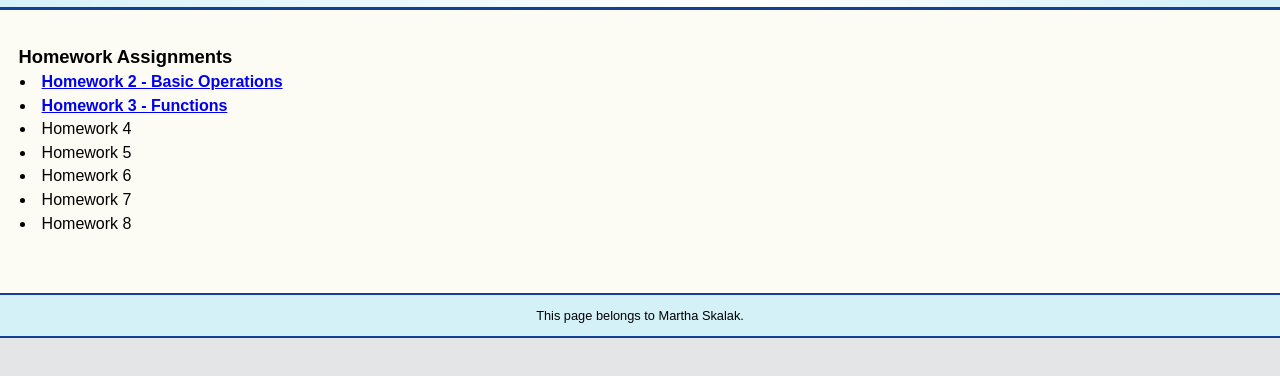
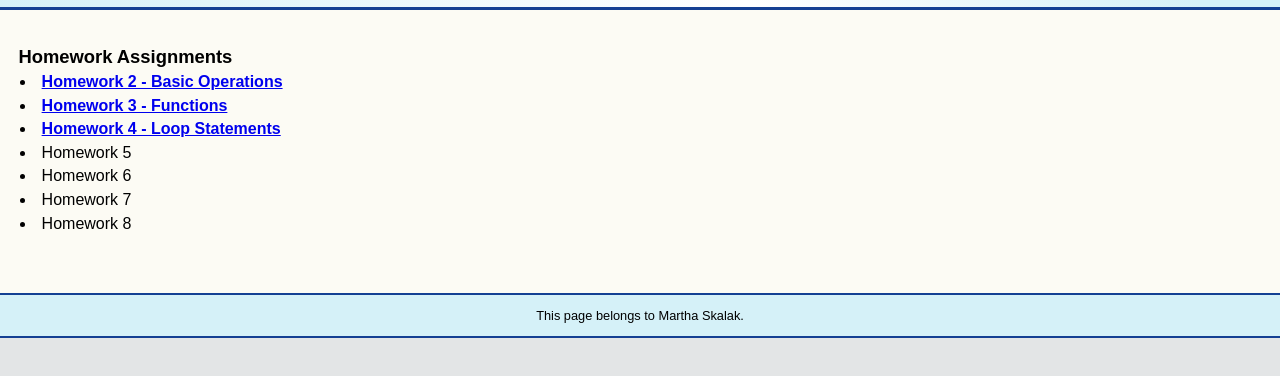
Before and after one commit to skalakm1/skalakm1.github.io, a plain HTML site: page index.html in a window 1280 px wide. Shown: the part 128-504 px from the top of the page. Drawn offline with Linux system fonts and the light colour scheme.

Commit message:
Add files via upload

```diff
--- a/index.html
+++ b/index.html
@@ -23,7 +23,7 @@
 		    <ul>
                 <li><a href="hw2.html">Homework 2  -  Basic Operations</a></li>
                 <li><a href="hw3.html">Homework 3  -  Functions</a></li>
-                <li>Homework 4</li>
+                <li><a href="hw4.html">Homework 4  -  Loop Statements</a></li>
                 <li>Homework 5</li>
                 <li>Homework 6</li>
                 <li>Homework 7</li>
```
